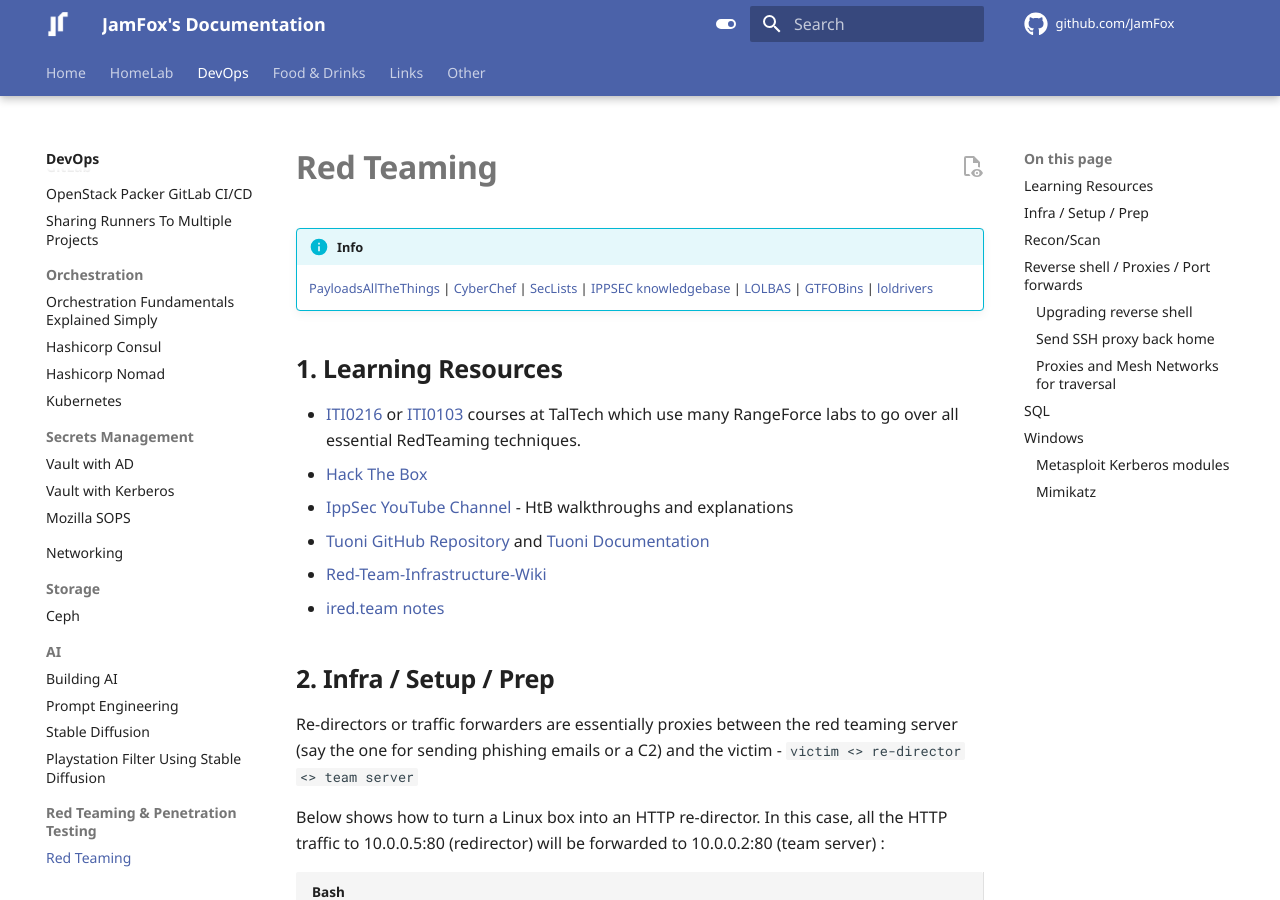
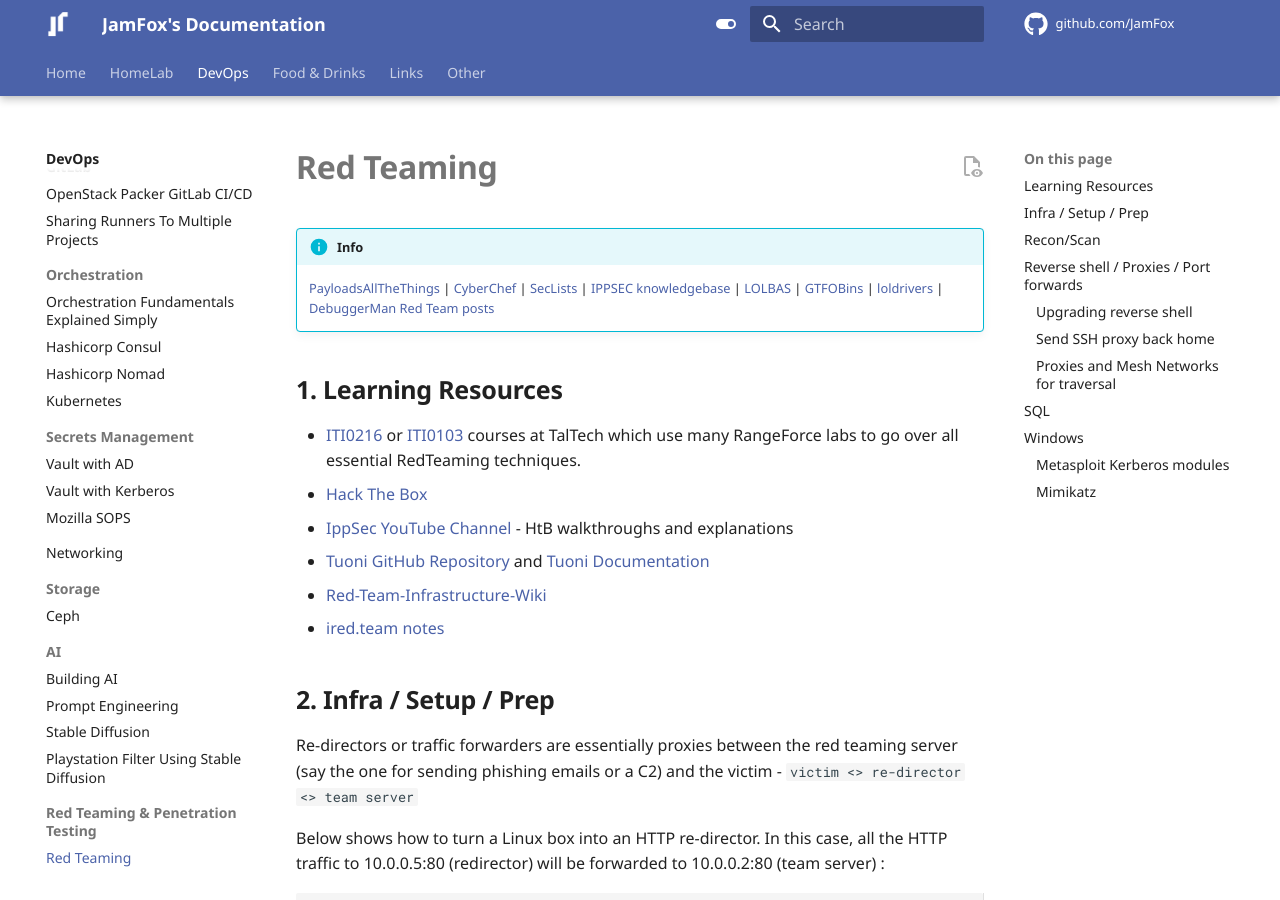
Before and after one commit to JamFox/docs.jamfox.dev, an MkDocs documentation site: the page built from docs/content/devops/redteaming.md, in a window 1280 px wide and 900 px high. Built offline with MkDocs 1.6.1 and Material for MkDocs 9.7.7, drawn with Linux system fonts in a browser that asks for light colours; plug-ins that fetch from the network failed and are left out; comment, search, counter and statistics services are not loaded.

Commit message:
add dbgman

```diff
--- a/docs/content/devops/redteaming.md
+++ b/docs/content/devops/redteaming.md
@@ -9,7 +9,8 @@ title: "Red Teaming"
     [IPPSEC knowledgebase](https://ippsec.rocks/) |
     [LOLBAS](https://lolbas-project.github.io/) |
     [GTFOBins](https://gtfobins.org/) |
-    [loldrivers](https://www.loldrivers.io/)
+    [loldrivers](https://www.loldrivers.io/) |
+    [DebuggerMan Red Team posts](https://0xdbgman.github.io/)
 
 ## Learning Resources
 
```
